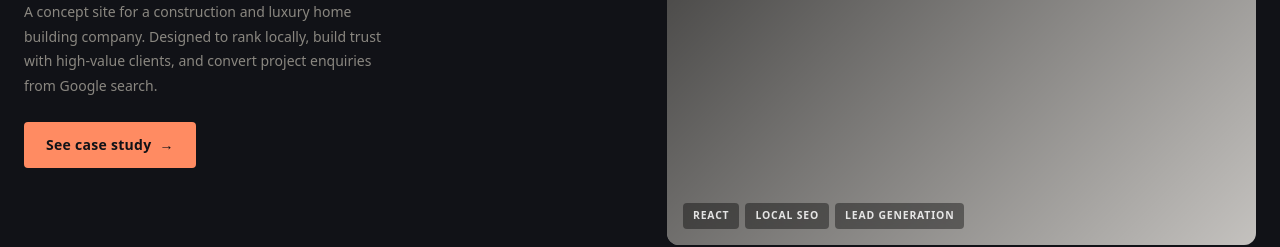
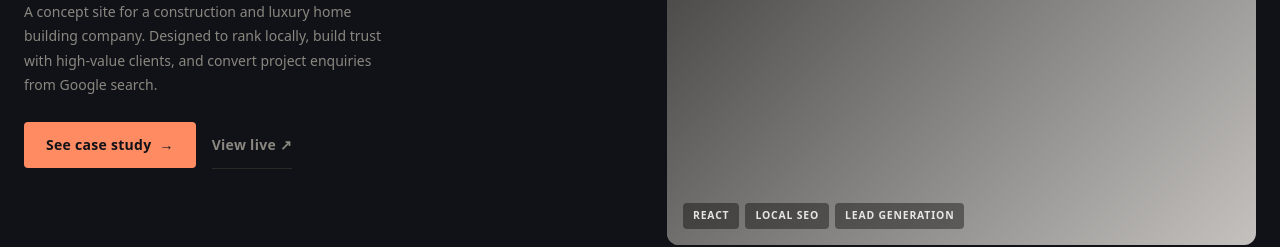
Before and after one commit to LiamHilton-Design/liam-hilton-designs, a React (Vite) app: page /work in a window 1280 px wide. Shown: the part 2680-2927 px from the top of the page. Built offline with nearby package versions, Linux system fonts and the light colour scheme; no server answers; a web font is replaced by a local one.

Commit message:
new:updated form builders links to live vercel site

```diff
--- a/src/constants/workData.js
+++ b/src/constants/workData.js
@@ -100,7 +100,7 @@ export const workData = [
       'and convert project enquiries from Google search.',
     tags: ['React', 'Local SEO', 'Lead Generation'],
     href: '/work/formBuilders',
-    externalHref: null,
+    externalHref: 'https://form-builder-two-mu.vercel.app/',
     placeholder: '#F5F2EE',     /* --form-stone-50 — warm off-white page bg */
 accentColor: '#C9A96E',     /* --form-gold-500 — primary gold accent */
     heroImage: null,
```
